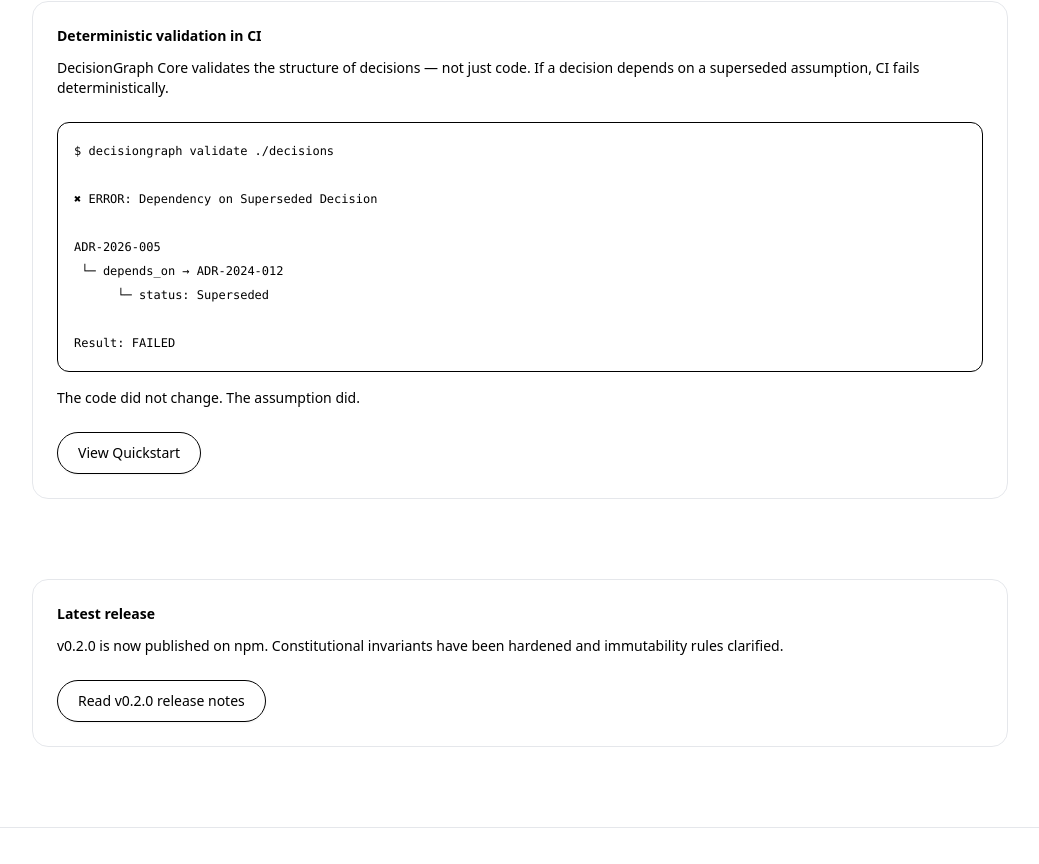
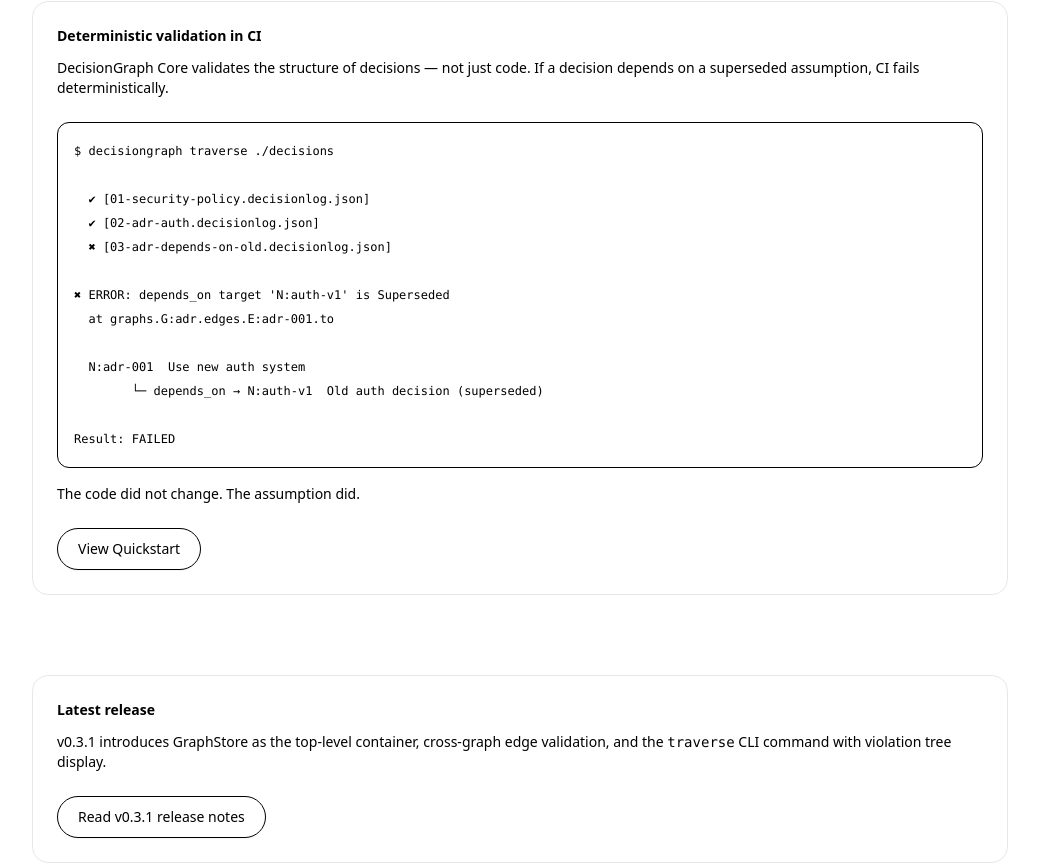
Before and after one commit to izumix77/decisiongraph-core-site, a Next.js app: page / in a window 1280 px wide. Shown: the part 660-1524 px from the top of the page, without its empty margins (120-1159 px from the left). Built offline with nearby package versions, Linux system fonts and the light colour scheme.

Commit message:
update landing page for v0.3.1 and traverse command

```diff
--- a/app/page.tsx
+++ b/app/page.tsx
@@ -90,13 +90,17 @@
 
             <div className="mt-6 rounded-xl border border-[color:var(--color-border)] bg-white/70 p-4 backdrop-blur">
               <pre className="overflow-x-auto text-xs leading-6">
-                <code>{`$ decisiongraph validate ./decisions
+                <code>{`$ decisiongraph traverse ./decisions
 
-✖ ERROR: Dependency on Superseded Decision
+  ✔ [01-security-policy.decisionlog.json]
+  ✔ [02-adr-auth.decisionlog.json]
+  ✖ [03-adr-depends-on-old.decisionlog.json]
 
-ADR-2026-005
- └─ depends_on → ADR-2024-012
-      └─ status: Superseded
+✖ ERROR: depends_on target 'N:auth-v1' is Superseded
+  at graphs.G:adr.edges.E:adr-001.to
+
+  N:adr-001  Use new auth system
+        └─ depends_on → N:auth-v1  Old auth decision (superseded)
 
 Result: FAILED`}</code>
               </pre>
@@ -118,13 +122,15 @@
         <section className="mx-auto max-w-5xl px-6 pb-20">
           <Card title="Latest release">
             <p className="text-sm text-[color:var(--color-ink-subtle)]">
-              v0.2.0 is now published on npm. Constitutional invariants have
-              been hardened and immutability rules clarified.
+              v0.3.1 introduces GraphStore as the top-level container,
+              cross-graph edge validation, and the{" "}
+              <code className="text-[color:var(--color-ink)]">traverse</code>{" "}
+              CLI command with violation tree display.
             </p>
 
             <div className="mt-6">
               <Button variant="secondary">
-                <Link href="/releases">Read v0.2.0 release notes</Link>
+                <Link href="/releases">Read v0.3.1 release notes</Link>
               </Button>
             </div>
           </Card>
```
